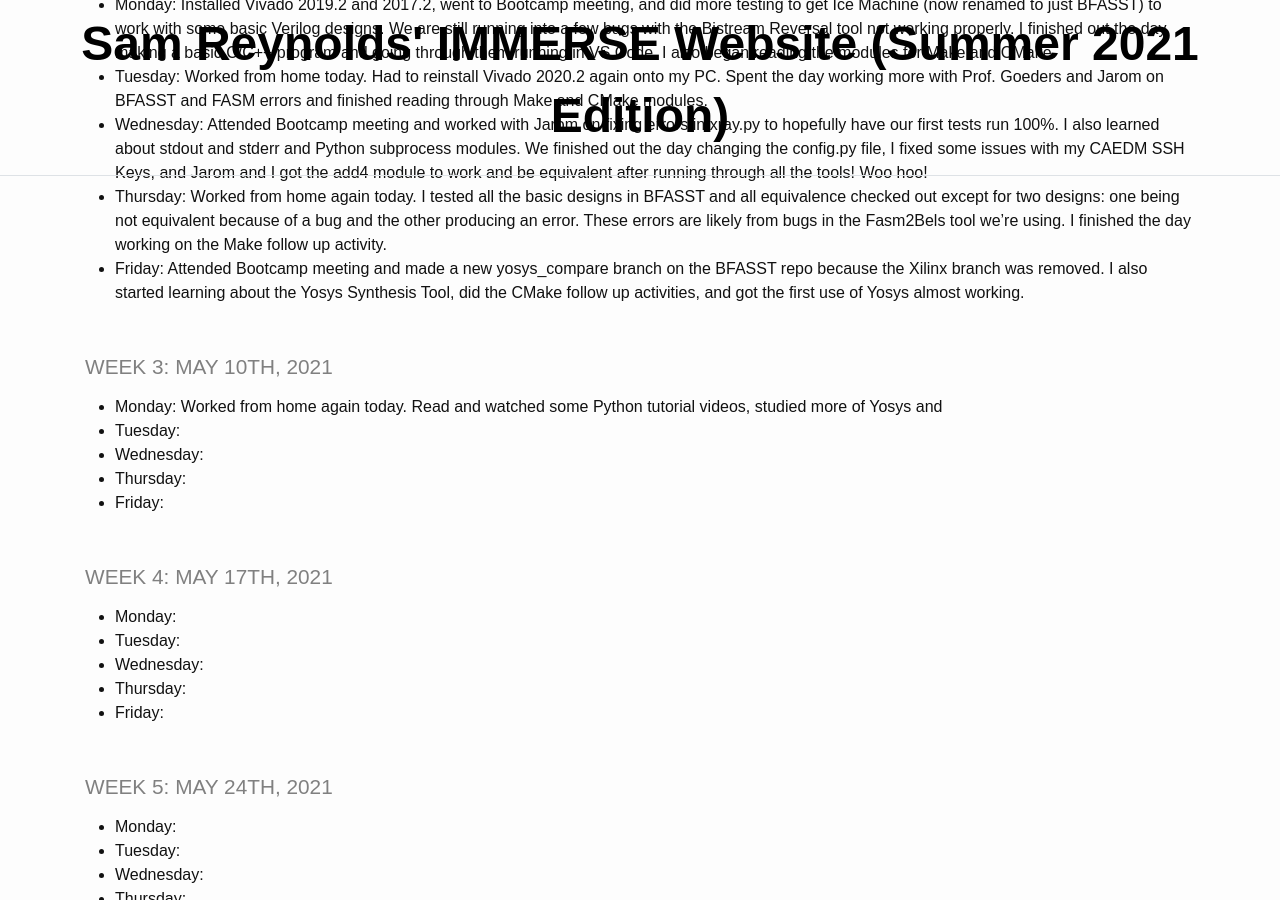
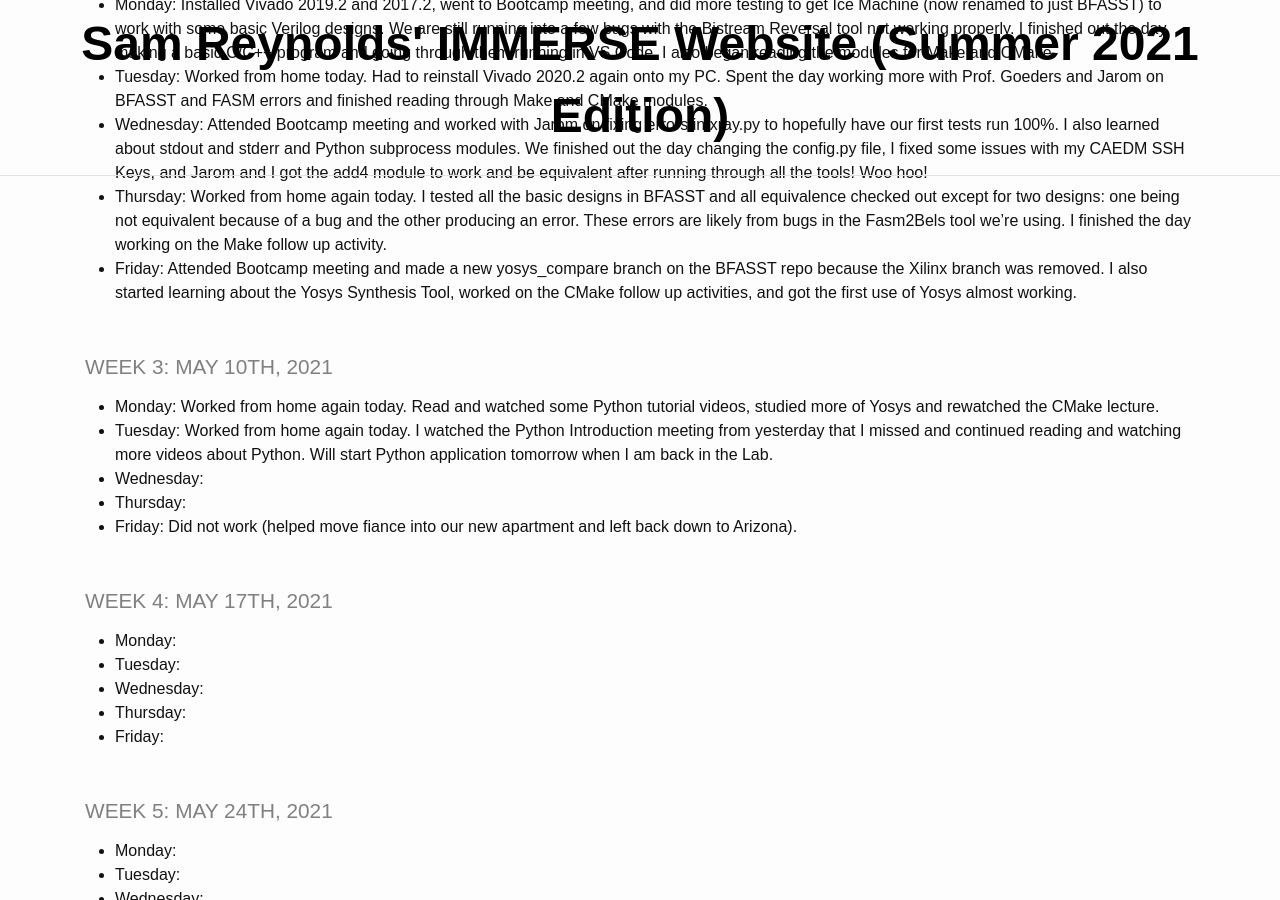
Before and after one commit to TheDHCreator/thedhcreator.github.io, a Jekyll site: the page built from _pages/log.md, in a window 1280 px wide and 900 px high, scrolled down 647 px. Built offline with Jekyll 4.4.1, drawn with Linux system fonts in a browser that asks for light colours.

Commit message:
monday and tuesday at home due to doctors out of nowhere. back in lab wed/thur

```diff
--- a/_pages/log.md
+++ b/_pages/log.md
@@ -17,15 +17,15 @@ title: IMMERSE Log
 * **Tuesday**: Worked from home today. Had to reinstall Vivado 2020.2 again onto my PC. Spent the day working more with Prof. Goeders and Jarom on BFASST and FASM errors and finished reading through Make and CMake modules.
 * **Wednesday**: Attended Bootcamp meeting and worked with Jarom on fixing errors in xray.py to hopefully have our first tests run 100%. I also learned about stdout and stderr and Python subprocess modules. We finished out the day changing the config.py file, I fixed some issues with my CAEDM SSH Keys, and Jarom and I got the add4 module to work and be equivalent after running through all the tools! Woo hoo!
 * **Thursday**: Worked from home again today. I tested all the basic designs in BFASST and all equivalence checked out except for two designs: one being not equivalent because of a bug and the other producing an error. These errors are likely from bugs in the Fasm2Bels tool we're using. I finished the day working on the Make follow up activity.
-* **Friday**: Attended Bootcamp meeting and made a new yosys_compare branch on the BFASST repo because the Xilinx branch was removed. I also started learning about the Yosys Synthesis Tool, did the CMake follow up activities, and got the first use of Yosys almost working.
+* **Friday**: Attended Bootcamp meeting and made a new yosys_compare branch on the BFASST repo because the Xilinx branch was removed. I also started learning about the Yosys Synthesis Tool, worked on the CMake follow up activities, and got the first use of Yosys almost working.
 
 ### Week 3: May 10th, 2021
 
-* **Monday**: Worked from home again today. Read and watched some Python tutorial videos, studied more of Yosys and
-* **Tuesday**:
+* **Monday**: Worked from home again today. Read and watched some Python tutorial videos, studied more of Yosys and rewatched the CMake lecture.
+* **Tuesday**: Worked from home again today. I watched the Python Introduction meeting from yesterday that I missed and continued reading and watching more videos about Python. Will start Python application tomorrow when I am back in the Lab.
 * **Wednesday**:
 * **Thursday**:
-* **Friday**:
+* **Friday**: Did not work (helped move fiance into our new apartment and left back down to Arizona).
 
 ### Week 4: May 17th, 2021
 
```
